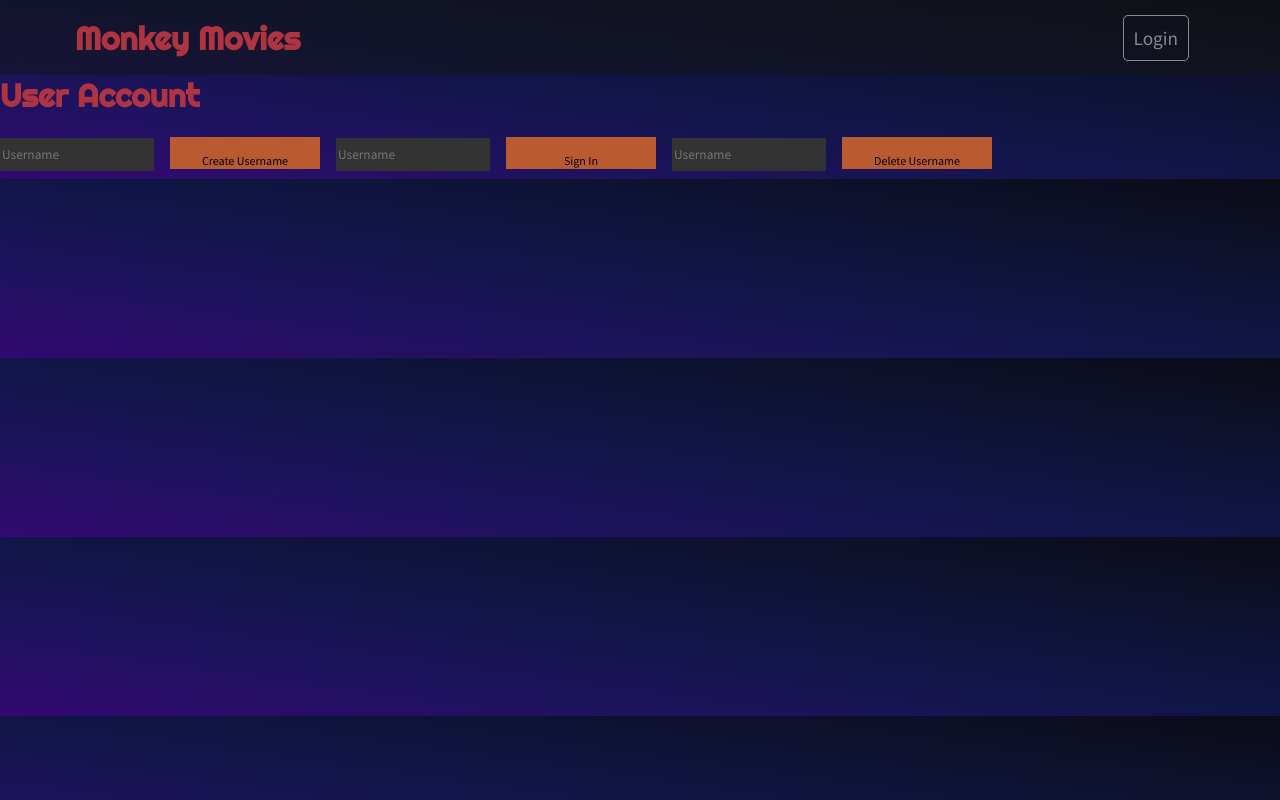
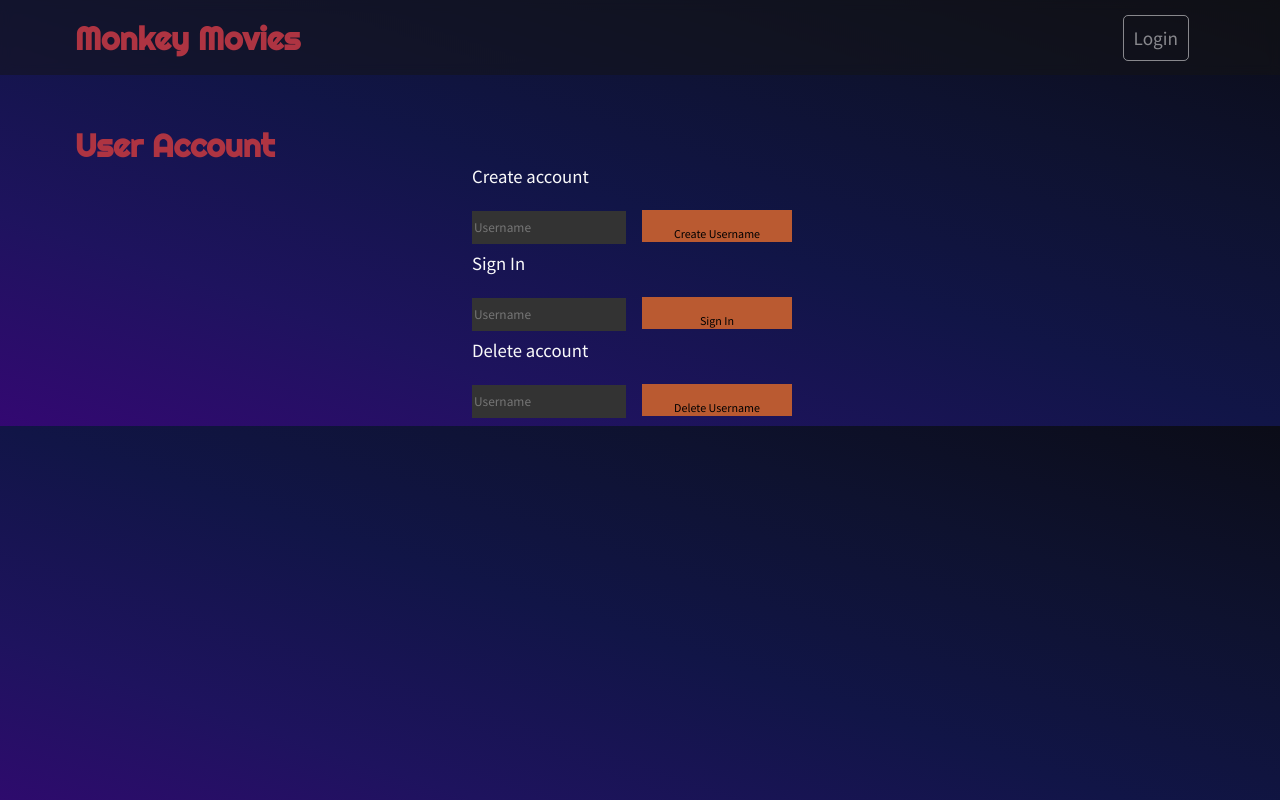
Before and after one commit to bit-nap/eStore-Project-Fall-2022, an Angular app in the folder estore-ui/angular-movie-screening-estore/: page / in a window 1280 px wide. Both pictures are taken after a click on the button "Login". Built offline with nearby package versions, Linux system fonts and the light colour scheme; no server answers.

Commit message:
login component small redesign

```diff
--- a/estore-ui/angular-movie-screening-estore/src/app/login/login.component.css
+++ b/estore-ui/angular-movie-screening-estore/src/app/login/login.component.css
@@ -1,3 +1,15 @@
+
+h1 {
+  margin: 50px 0 0 75px;
+}
+
+.container {
+  display: flex;
+  justify-content: center;
+  align-items: center;
+  flex-direction: column;
+}
+
 #enterUsername {
   width: 150px;
   height: 31px;
--- a/estore-ui/angular-movie-screening-estore/src/app/login/login.component.html
+++ b/estore-ui/angular-movie-screening-estore/src/app/login/login.component.html
@@ -2,14 +2,24 @@
   <head></head>
   <div>
     <h1>User Account</h1>
+    <div class="container">
+      <div class="cards">
+        <h3>Create account</h3>
         <input #enterNewUsername id="enterUsername" placeholder="Username" />
         <button id="usernameButton" (click)="enterUsername(enterNewUsername.value)">Create Username</button>
+      </div>
 
+      <div class="cards">
+        <h3>Sign In</h3>
         <input #signIntoAccount id="enterUsername" placeholder="Username" />
         <button id="usernameButton" (click)="signIn(signIntoAccount.value)" >Sign In</button>
-
+      </div>
+      <div class="cards">
+        <h3>Delete account</h3>
         <input #deleteAUsername id="enterUsername" placeholder="Username" />
         <button id="usernameButton" (click)="deleteUsername(deleteAUsername.value)">Delete Username</button>
+      </div>
+    </div>
 
     <p id="newUsernameMessage"></p>
     <p id="signinUsernameMessage"></p>
```
Lines whose indentation alone changed are shown as unchanged.
